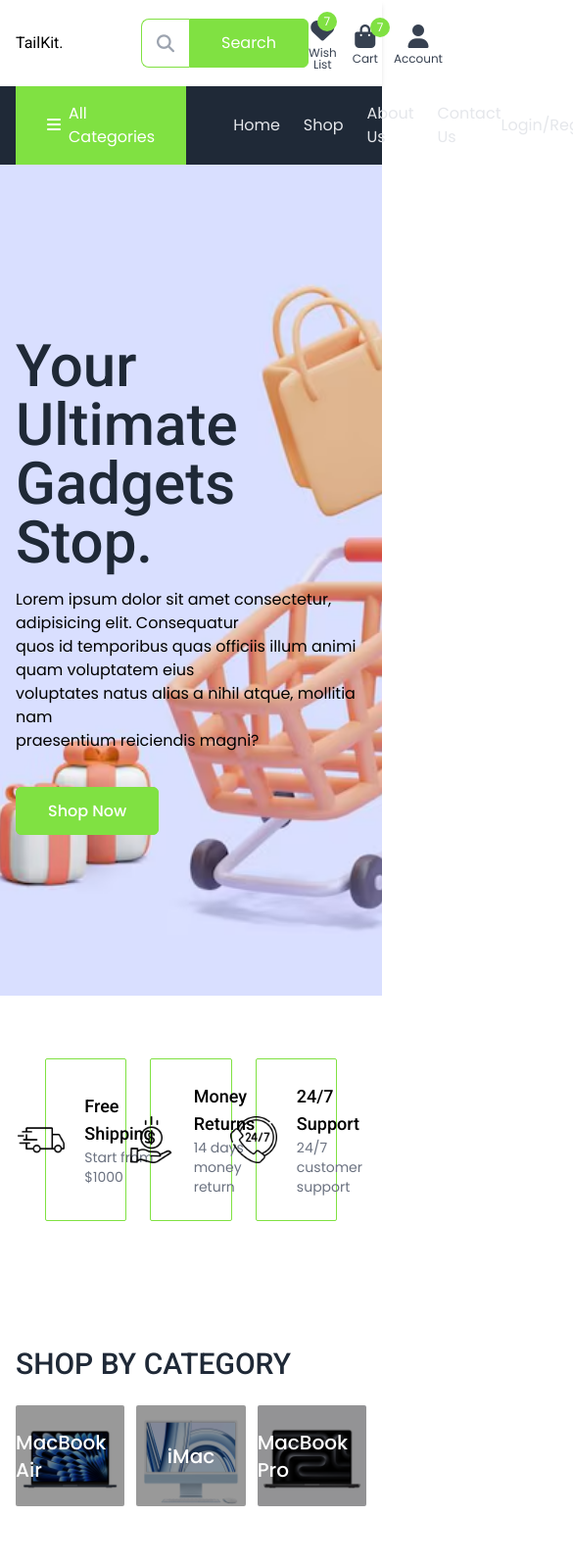
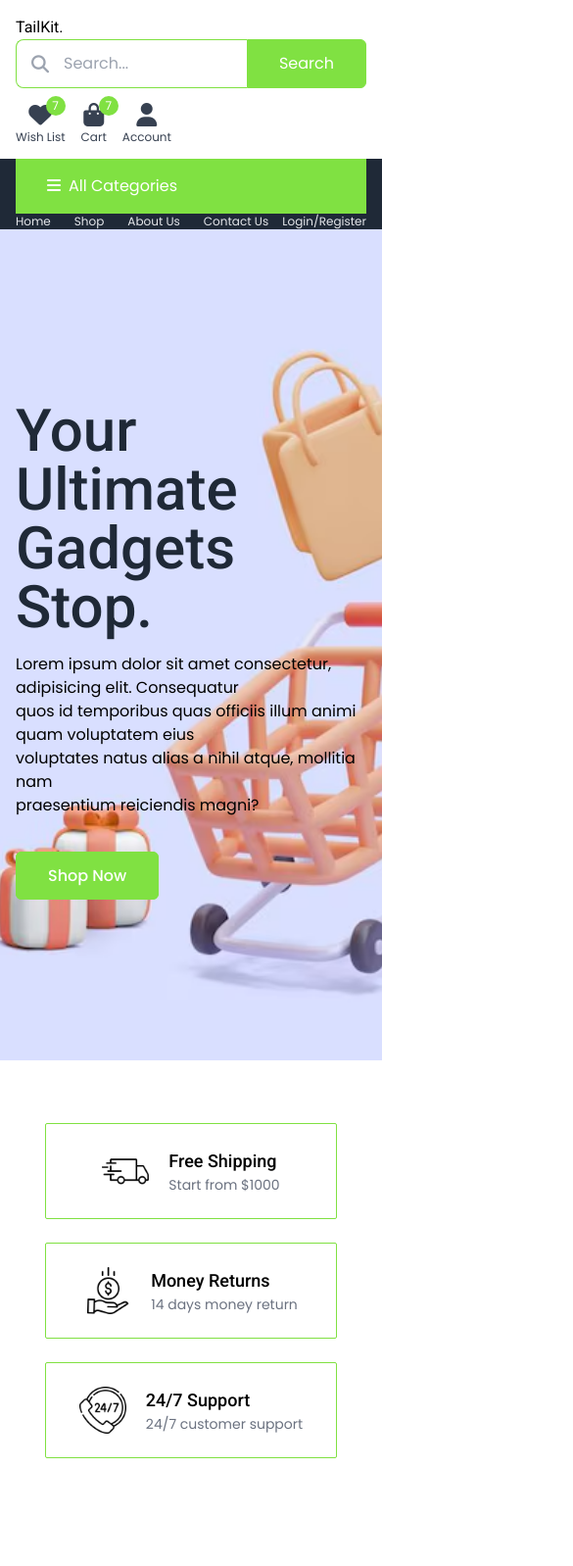
Before and after one commit to SBTHDR/tail-kit, a website: page index.html in a window 390 px wide. Shown: the top 1598 px of the page at 98% size, 585 px wide, since content can reach past the window. Drawn offline with Linux system fonts and the light colour scheme.

Commit message:
Chore: Initial Responsive

```diff
--- a/index.html
+++ b/index.html
@@ -14,7 +14,7 @@
 <body>
     <!-- Header Start -->
     <header class="py-4 shadow-md bg-white">
-        <div class="container flex items-center justify-between">
+        <div class="container md:flex md:items-center md:justify-between">
             <!-- logo -->
             <div>
                 <a href="/">
@@ -30,7 +30,7 @@
                 <button class="bg-primary border border-primary text-white px-8 rounded-r-md hover:bg-transparent hover:text-primary transition">Search</button>
              </div>
             <!-- Icons -->
-             <div class="flex items-center space-x-4">
+             <div class="flex items-center space-x-4 mt-3 md:mt-0">
                 <div>
                     <a href="#" class="text-center text-gray-700 hover:text-primary transition relative">
                         <div class="text-2xl">
@@ -72,7 +72,7 @@
 
     <!-- Navbar Start -->
      <nav class="bg-gray-800">
-        <div class="container flex">
+        <div class="container md:flex">
             <!-- All Categories -->
              <div class="px-8 py-4 bg-primary flex items-center cursor-pointer relative group">
                 <span class="text-white">
@@ -109,7 +109,7 @@
             <!-- All Categories End -->
 
             <!-- Navbar Links -->
-             <div class="flex items-center justify-between flex-grow pl-12">
+             <div class="flex items-center justify-between flex-grow md:pl-12 text-xs md:text-base">
                 <div class="flex items-center space-x-6 capitalize">
                     <a href="#" class="text-gray-200 hover:text-white transition">Home</a>
                     <a href="#" class="text-gray-200 hover:text-white transition">Shop</a>
@@ -146,7 +146,7 @@
 
     <!-- Features Start -->
     <div class="container py-16">
-        <div class="w-10/12 grid grid-cols-3 gap-6 mx-auto justify-center">
+        <div class="w-10/12 grid grid-cols-1 md:grid-cols-3 gap-6 mx-auto justify-center">
             <!-- Single Feature -->
              <div class="border border-primary rounded-sm py-6 flex justify-center items-center gap-5">
                 <img src="/public/img/delivery-truck.png" class="w-12 h-12 object-contain" alt="">
@@ -181,7 +181,7 @@
     <!-- Categories Start -->
     <div class="container py-16">
         <h2 class="text-3xl font-medium text-gray-800 uppercase mb-6">Shop by category</h2>
-        <div class="grid grid-cols-3 gap-3">
+        <div class="grid grid-cols-1 md:grid-cols-3 gap-3">
             <!-- Single Category -->
                 <div class="relative rounded-sm overflow-hidden group">
                     <img src="/public/img/macbookair.jpeg" alt="" class="w-full">
@@ -214,7 +214,7 @@
     <div class="container pb-16">
         <h2 class="text-2xl font-medium text-gray-800 uppercase mb-6">New Arrival</h2>
 
-        <div class="grid grid-cols-5 gap-6">
+        <div class="grid grid-cols-1 md:grid-cols-4 lg:grid-cols-5 gap-6">
             <!-- Single Product -->
             <div class="bg-white shadow rounded overflow-hidden group">
                 <div class="relative">
```
Also changed, not shown: public/css/style.css.
